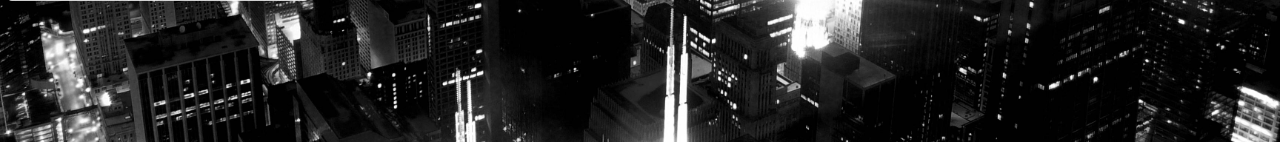
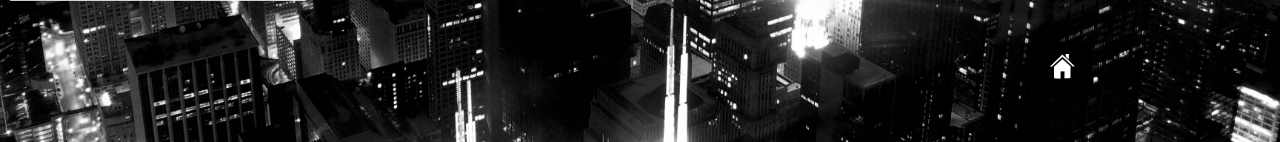
Before and after one commit to GeneralOneill/event-coordinator, a Python web app: template event-coordinator-15-08/templates/selections.html in a window 1280 px wide; the page is wider, and only the part inside the window is pictured. Shown: the part 658-800 px from the top of that part. Run offline with Jinja, Linux system fonts and the light colour scheme; the template is opened without the code that fills it, so the values that code supplies are empty; some libraries are stand-ins or nearby versions.

Commit message:
added home button

```diff
--- a/event-coordinator-15-08/stylesheets/selections.css
+++ b/event-coordinator-15-08/stylesheets/selections.css
@@ -59,3 +59,14 @@ body {
     float: right;
     overflow: scroll;
 }
+
+#home_button {
+  float: right;
+  margin-top: 680px;
+  margin-right: 180px;
+}
+
+img {
+  height: 50px;
+  width: 60px;
+}
--- a/event-coordinator-15-08/templates/selections.html
+++ b/event-coordinator-15-08/templates/selections.html
@@ -11,6 +11,7 @@
   </head>
   <body>
     <div id="map-canvas"></div>
+    <a href="/" id="home_button"><img src="images/professional-home-icon-22.jpg"></img></a>
     <h2 id="things_to_do">Things To Do:</h2>
     <div class="background, transbox" id="container">
         <h2 class="results" id="place_list"></h2>
```
Also changed, not shown: event-coordinator-15-08/images/professional-home-icon-22.jpg (added), 3 other files.
